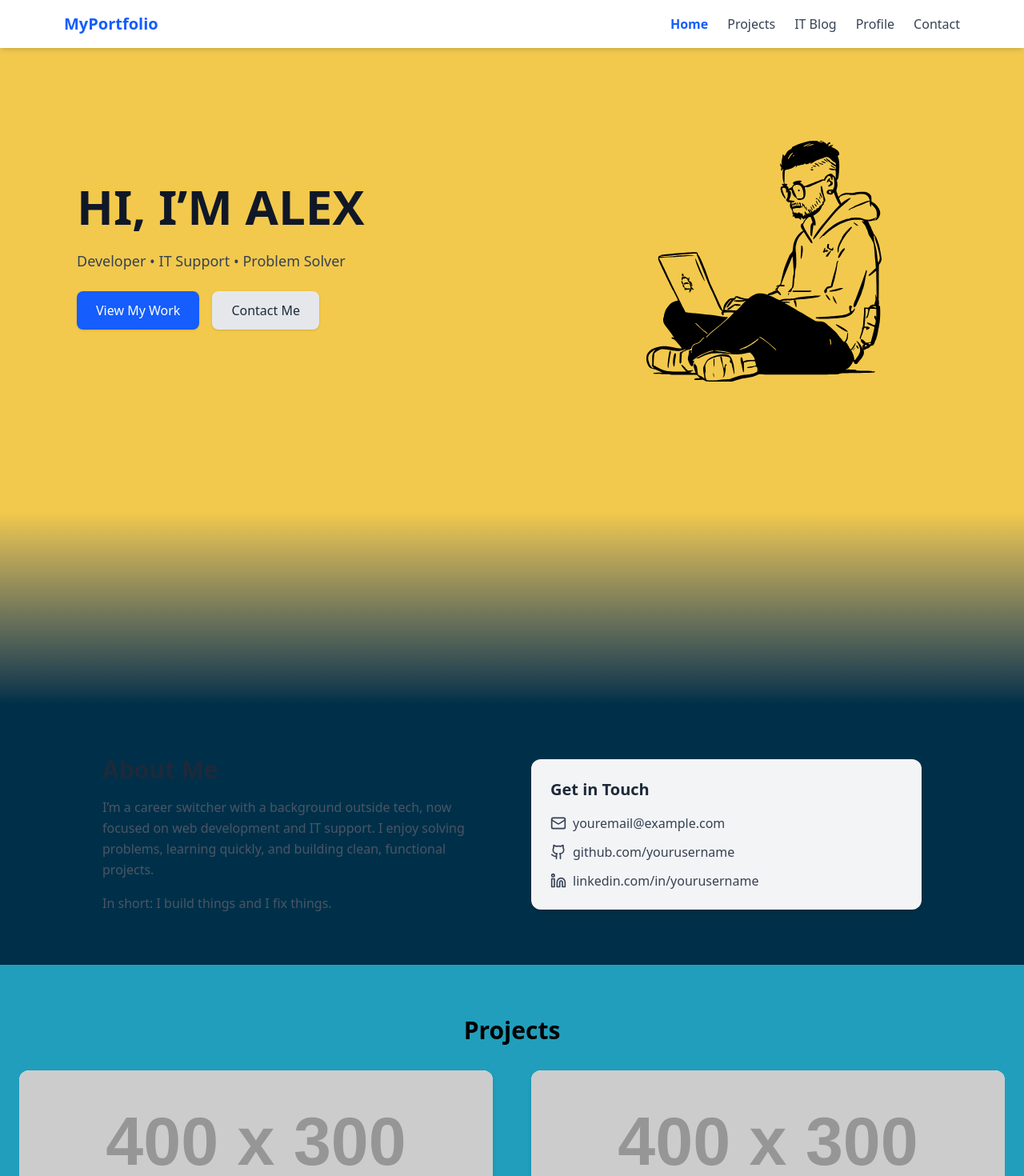
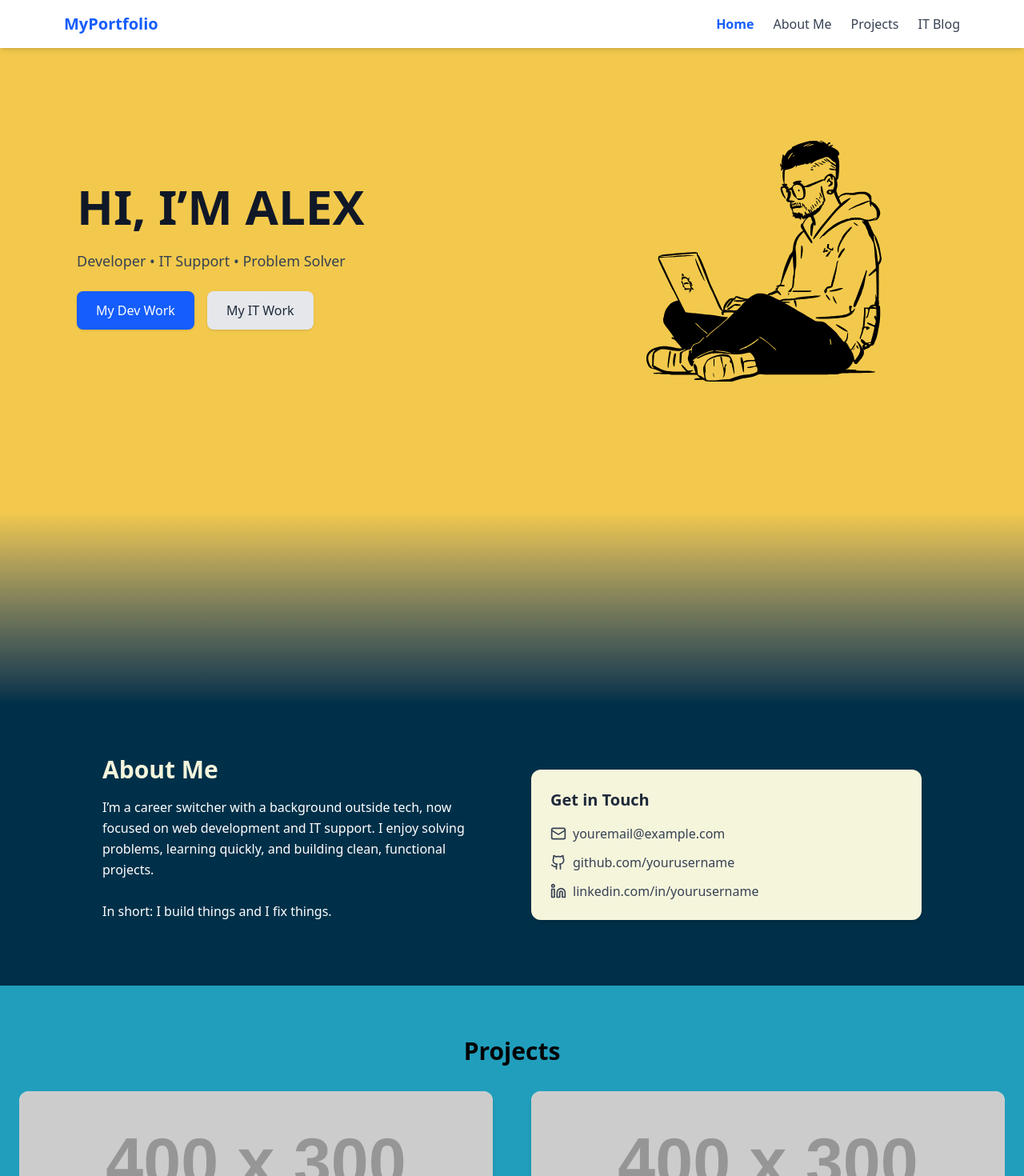
Before and after one commit to swirly-way/personal-portfolio, a React (Vite) app in the folder my-portfolio/: page / in a window 1280 px wide. Shown: the top 1470 px of the page at 80% size. Built offline with nearby package versions, Linux system fonts and the light colour scheme.

Commit message:
Minimal cleanup and color touch ups
- Rearrange and cleanup of unused links.
- Rewritten CTAs
- Change Profile colors for text and contact card for improved
  visibility.

```diff
--- a/my-portfolio/src/components/Hero.jsx
+++ b/my-portfolio/src/components/Hero.jsx
@@ -23,13 +23,13 @@ export default function Hero() {
               href="#projects"
               className="px-6 py-3 bg-blue-600 text-white rounded-lg shadow hover:bg-blue-700 transition"
             >
-              View My Work
+              My Dev Work
             </a>
             <a
               href="#contact"
               className="px-6 py-3 bg-gray-200 text-gray-800 rounded-lg shadow hover:bg-gray-300 transition"
             >
-              Contact Me
+              My IT Work
             </a>
           </div>
         </div>
--- a/my-portfolio/src/components/Navbar.jsx
+++ b/my-portfolio/src/components/Navbar.jsx
@@ -2,17 +2,15 @@ import { useState, useEffect } from "react";
 
 export default function Navbar() {
   const [isOpen, setIsOpen] = useState(false);
-  const [active, setActive] = useState("home"); // track active section
+  const [active, setActive] = useState("home");
 
   const links = [
     { name: "Home", href: "#hero" },
+    { name: "About Me", href: "#profile" },
     { name: "Projects", href: "#projects" },
     { name: "IT Blog", href: "#itblog" },
-    { name: "Profile", href: "#profile" },
-    { name: "Contact", href: "#contact" },
   ];
 
-  // Observe sections on scroll
   useEffect(() => {
     const sections = document.querySelectorAll("section[id]");
 
@@ -24,7 +22,7 @@ export default function Navbar() {
           }
         });
       },
-      { threshold: 0.6 } // section must be 60% visible to count
+      { threshold: 0.6 }
     );
 
     sections.forEach((section) => observer.observe(section));
@@ -34,12 +32,10 @@ export default function Navbar() {
   return (
     <nav className="fixed top-0 left-0 w-full bg-white shadow-md z-50">
       <div className="max-w-6xl mx-auto flex justify-between items-center p-4">
-        {/* Logo */}
         <a href="#home" className="text-xl font-bold text-blue-600">
           MyPortfolio
         </a>
 
-        {/* Desktop Links */}
         <div className="hidden md:flex space-x-6">
           {links.map((link) => (
             <a
@@ -56,7 +52,6 @@ export default function Navbar() {
           ))}
         </div>
 
-        {/* Mobile Menu Button */}
         <button
           className="md:hidden p-2 rounded hover:bg-gray-100"
           onClick={() => setIsOpen(!isOpen)}
@@ -65,7 +60,6 @@ export default function Navbar() {
         </button>
       </div>
 
-      {/* Mobile Links */}
       {isOpen && (
         <div className="md:hidden flex flex-col items-center space-y-4 pb-4">
           {links.map((link) => (
--- a/my-portfolio/src/components/Profile.jsx
+++ b/my-portfolio/src/components/Profile.jsx
@@ -7,18 +7,18 @@ export default function Profile() {
     <section id="profile" className=" bg-[#003049] py-16 px-6">
       <div className="max-w-5xl mx-auto grid md:grid-cols-2 gap-12 items-center">
         <div>
-          <h2 className="text-3xl font-bold text-gray-800 mb-4">About Me</h2>
-          <p className="text-gray-600 leading-relaxed mb-4">
+          <h2 className="text-3xl font-bold text-brand-beige mb-4">About Me</h2>
+          <p className="text-white leading-relaxed mb-4">
             I’m a career switcher with a background outside tech, now focused on
             web development and IT support. I enjoy solving problems, learning
-            quickly, and building clean, functional projects.
-          </p>
-          <p className="text-gray-600 leading-relaxed">
+            quickly, and building clean, functional projects. <br />
+            <br />
             In short: I build things and I fix things.
           </p>
+          <p className="text-gray-600 leading-relaxed"></p>
         </div>
 
-        <div className="bg-gray-100 p-6 rounded-xl shadow-md">
+        <div className="bg-brand-beige p-6 rounded-xl shadow-md">
           <h3 className="text-xl font-semibold text-gray-800 mb-4">
             Get in Touch
           </h3>
```
